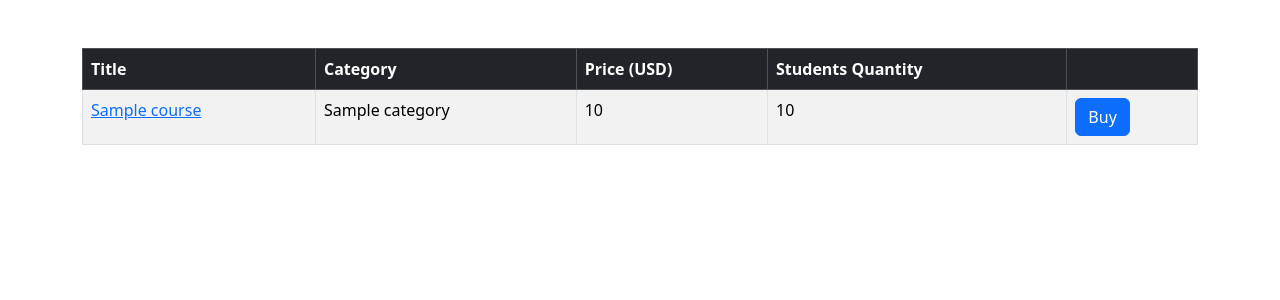
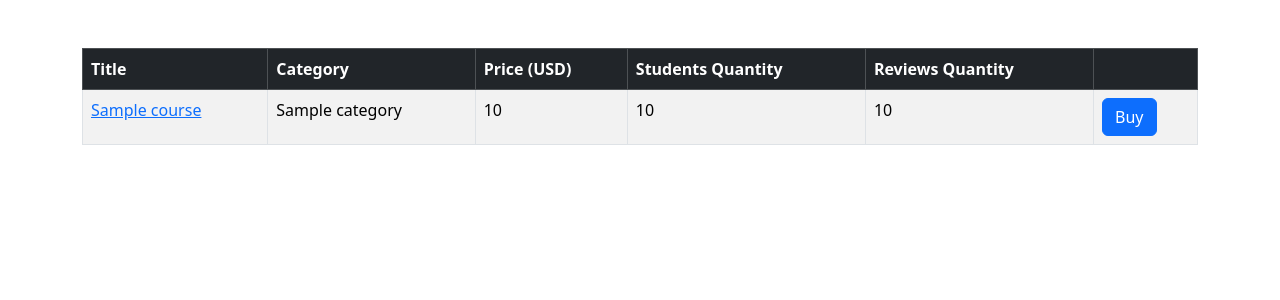
Before and after one commit to saxareg/django-courses-shop, a Django app: template project/templates/shop/courses.html in a window 1280 px wide. Shown: the part 56-356 px from the top of the page. Run offline with Django 5.2, Linux system fonts and the light colour scheme; the template is opened without the code that fills it: most values are stand-ins (such as "Sample title", 1, 10 or a date in 2020).

Commit message:
Some chenging

```diff
--- a/project/shop/admin.py
+++ b/project/shop/admin.py
@@ -7,7 +7,7 @@ class CategoryAdmin(admin.ModelAdmin):
 
 
 class ProductAdmin(admin.ModelAdmin):
-    list_display = ['title', 'slug']
+    list_display = ['title', 'slug', 'price', 'category', 'created_at']
     prepopulated_fields = {'slug': ('title',)}
 
 
--- a/project/templates/shop/courses.html
+++ b/project/templates/shop/courses.html
@@ -10,6 +10,7 @@
             <th>Category</th>
             <th>Price (USD)</th>
             <th>Students Quantity</th>
+            <th>Reviews Quantity</th>
             <th></th>
         </tr>
     </thead>
@@ -22,6 +23,7 @@
             <td>{{ course.category }}</td>
             <td>{{ course.price }}</td>
             <td>{{ course.students_qty }}</td>
+            <td>{{ course.reviews_qty }}</td>
             <td><button class="btn btn-primary">Buy</button></td>
         </tr>
         {% endfor %}
```
